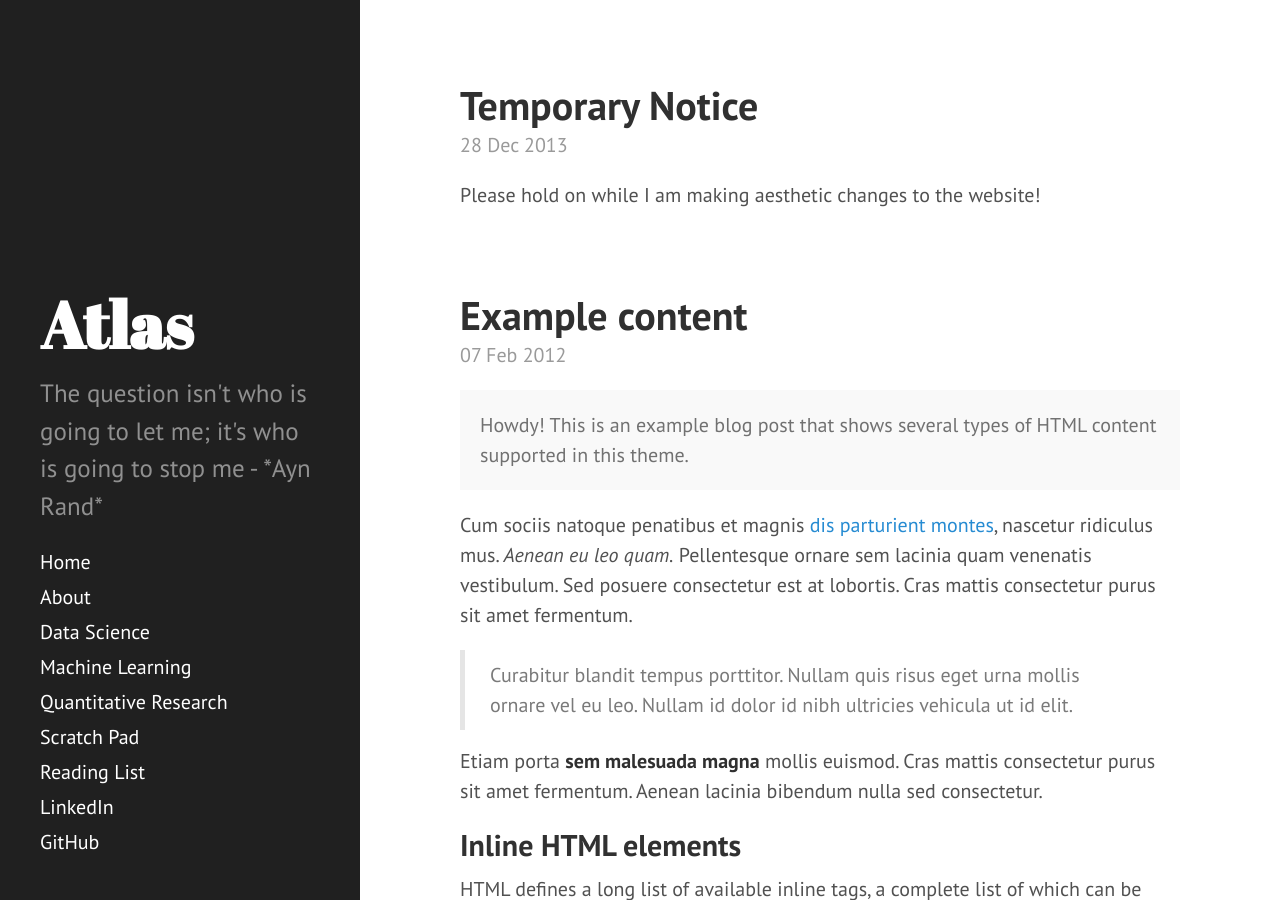
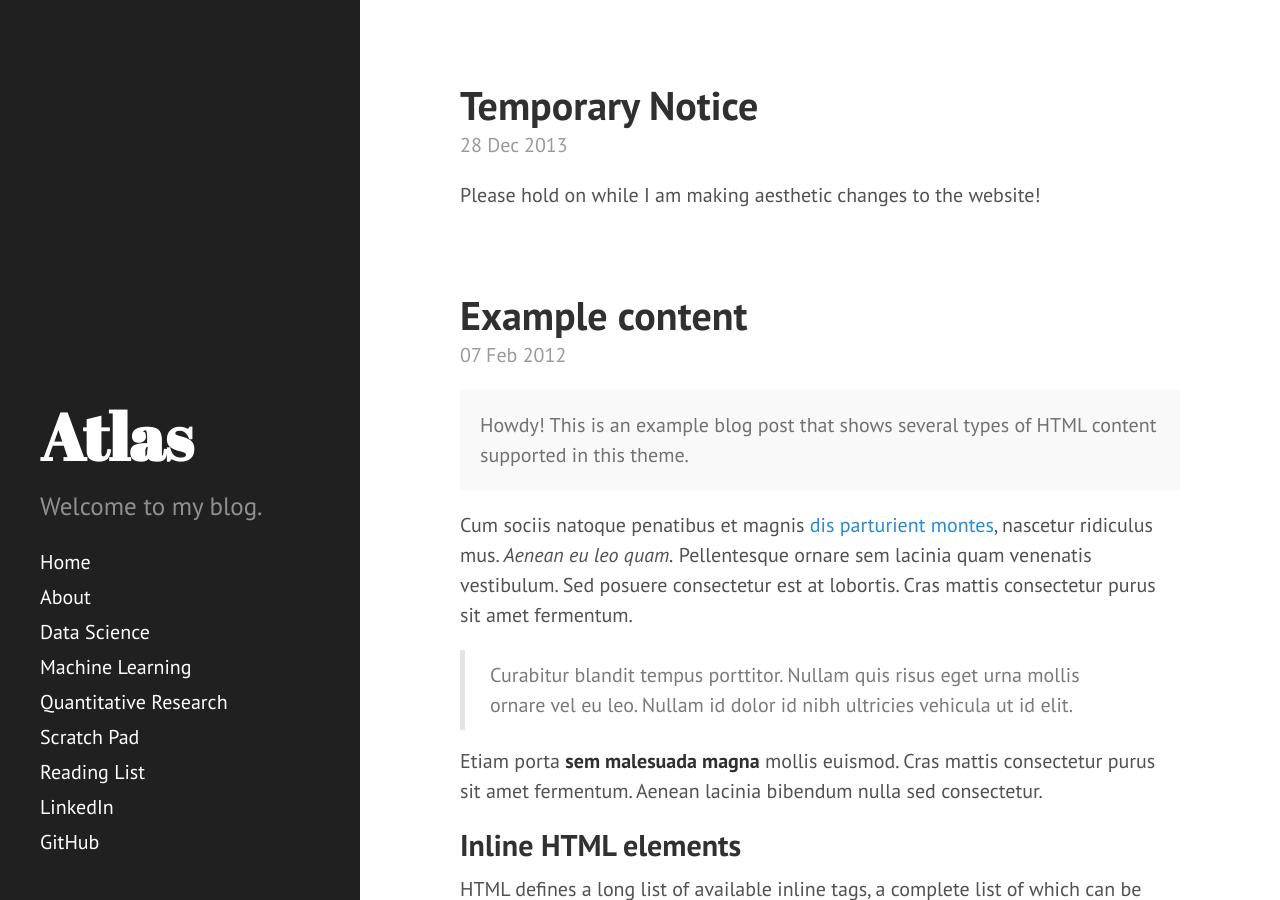
Before and after one commit to JonathanJohann/Research, a Jekyll site: the page built from index.html, in a window 1280 px wide and 900 px high. Built offline with Jekyll 4.4.1, drawn with Linux system fonts in a browser that asks for light colours; Markdown is read by kramdown in place of the engine named in the settings; the list of posts is cut into pages by our own code.

Commit message:
Update _config.yml

```diff
--- a/_config.yml
+++ b/_config.yml
@@ -9,7 +9,7 @@ permalink:        pretty
 # Setup
 title:            Atlas
 tagline:          ''
-description:      "The question isn't who is going to let me; it's who is going to stop me - *Ayn Rand*"
+description:      "Welcome to my blog."
 url:              https://jonathanjohann.github.io/Research
 baseurl:          /Research/
 
```
